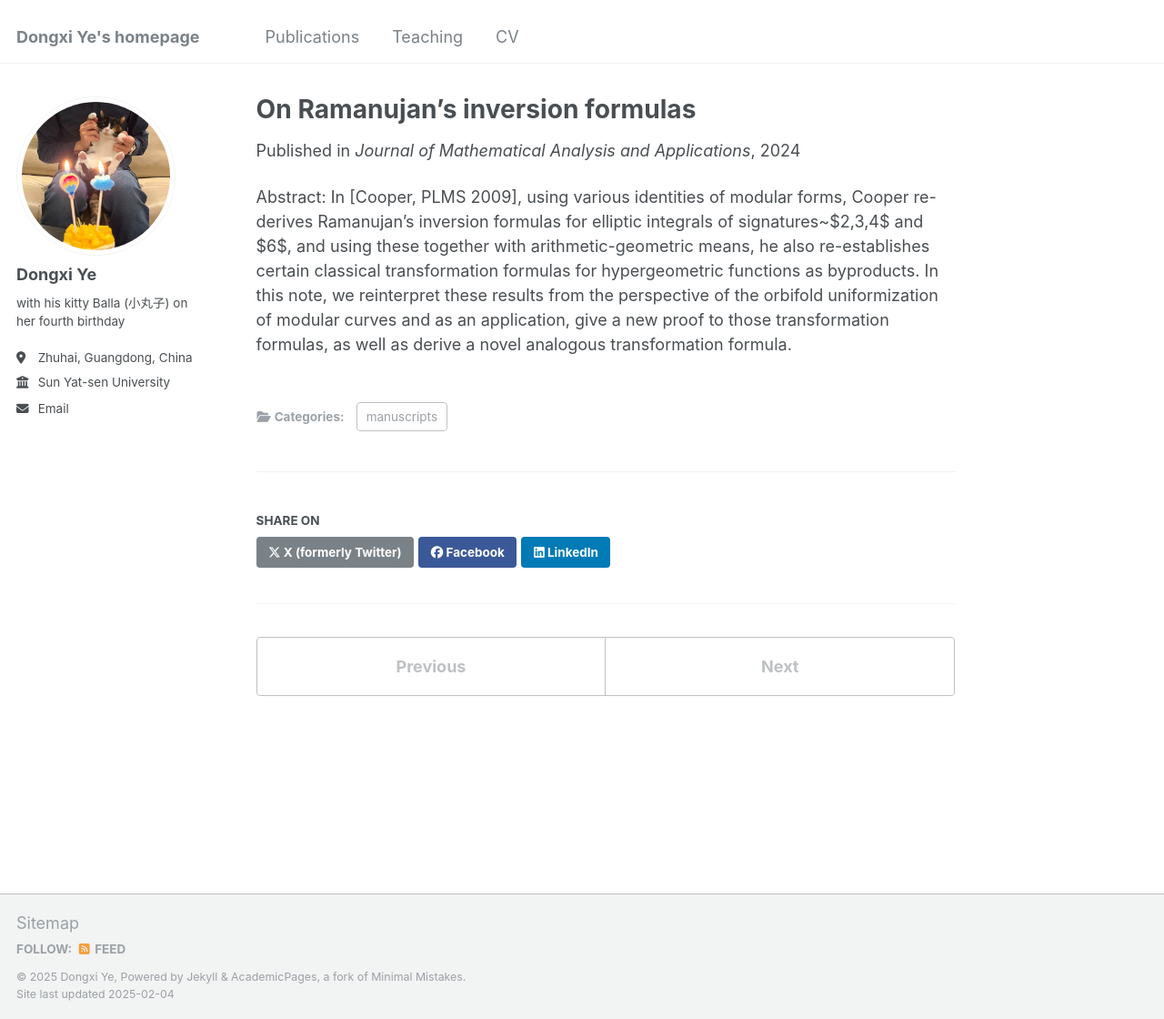
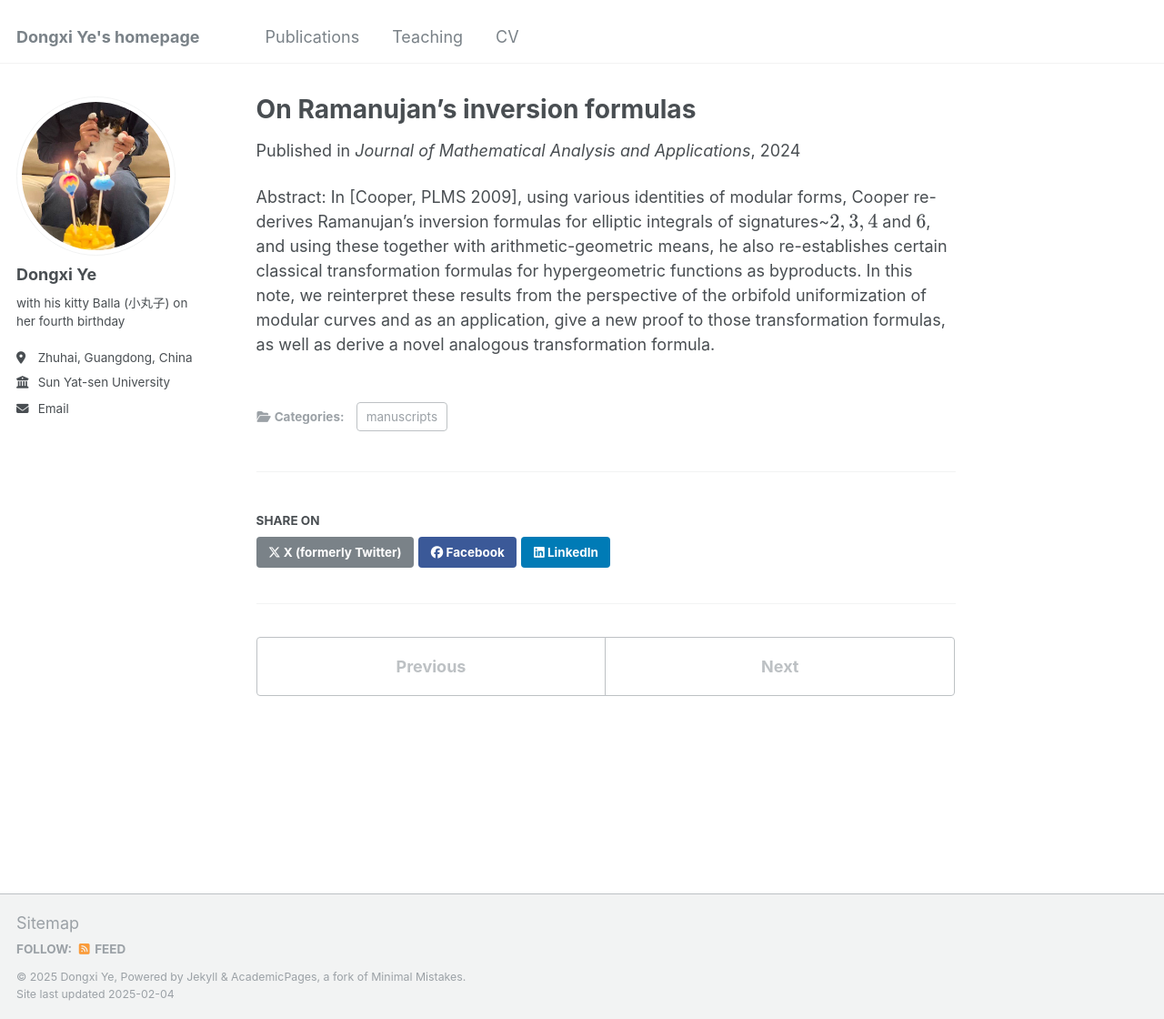
Before and after one commit to Dongxi-Ye/homepage, a Jekyll site: the page built from _publications/JMAA 2024.md, in a window 1280 px wide and 1120 px high. Shown: the whole window at 91% size. Built offline with Jekyll 4.4.1, drawn with Linux system fonts in a browser that asks for light colours.

```diff
--- a/_publications/JMAA 2024.md
+++ b/_publications/JMAA 2024.md
@@ -6,4 +6,4 @@ excerpt: 'Z. Gu, G. Lin, D. Ye and X. Zhang, On Ramanujan’s inversion formulas
 date: 2024-03-01
 venue: 'Journal of Mathematical Analysis and Applications'
 ---
-Abstract: In [Cooper, PLMS 2009], using various identities of modular forms, Cooper re-derives Ramanujan's inversion formulas for elliptic integrals of signatures~$2,3,4$ and $6$, and using these together with arithmetic-geometric means, he also re-establishes certain classical transformation formulas for hypergeometric functions as byproducts. In this note, we reinterpret these results from the perspective of the orbifold uniformization of modular curves and as an application, give a new proof to those transformation formulas, as well as derive a novel analogous transformation formula.
+Abstract: In [Cooper, PLMS 2009], using various identities of modular forms, Cooper re-derives Ramanujan's inversion formulas for elliptic integrals of signatures~$$2,3,4$$ and $$6$$, and using these together with arithmetic-geometric means, he also re-establishes certain classical transformation formulas for hypergeometric functions as byproducts. In this note, we reinterpret these results from the perspective of the orbifold uniformization of modular curves and as an application, give a new proof to those transformation formulas, as well as derive a novel analogous transformation formula.
```
